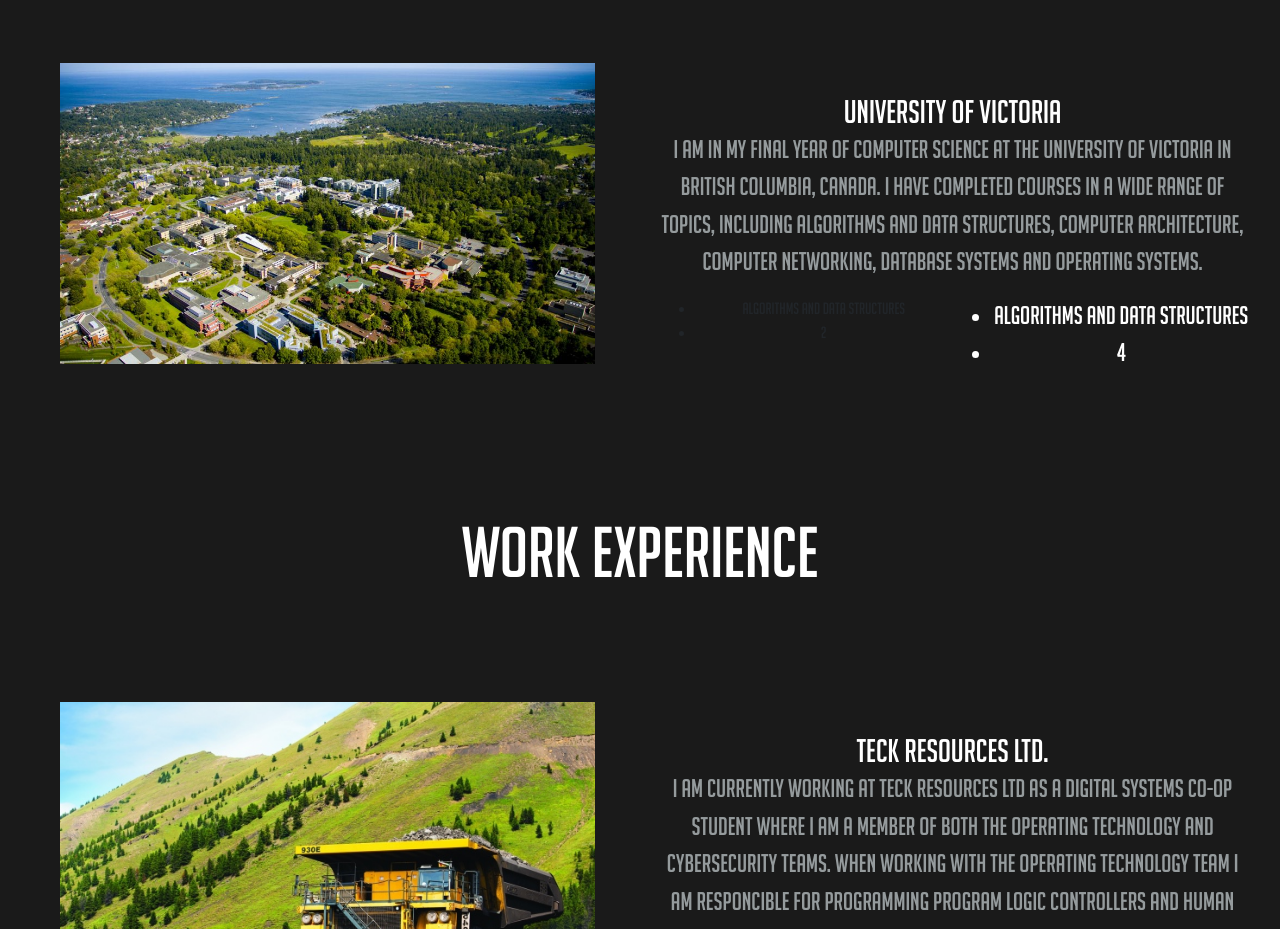
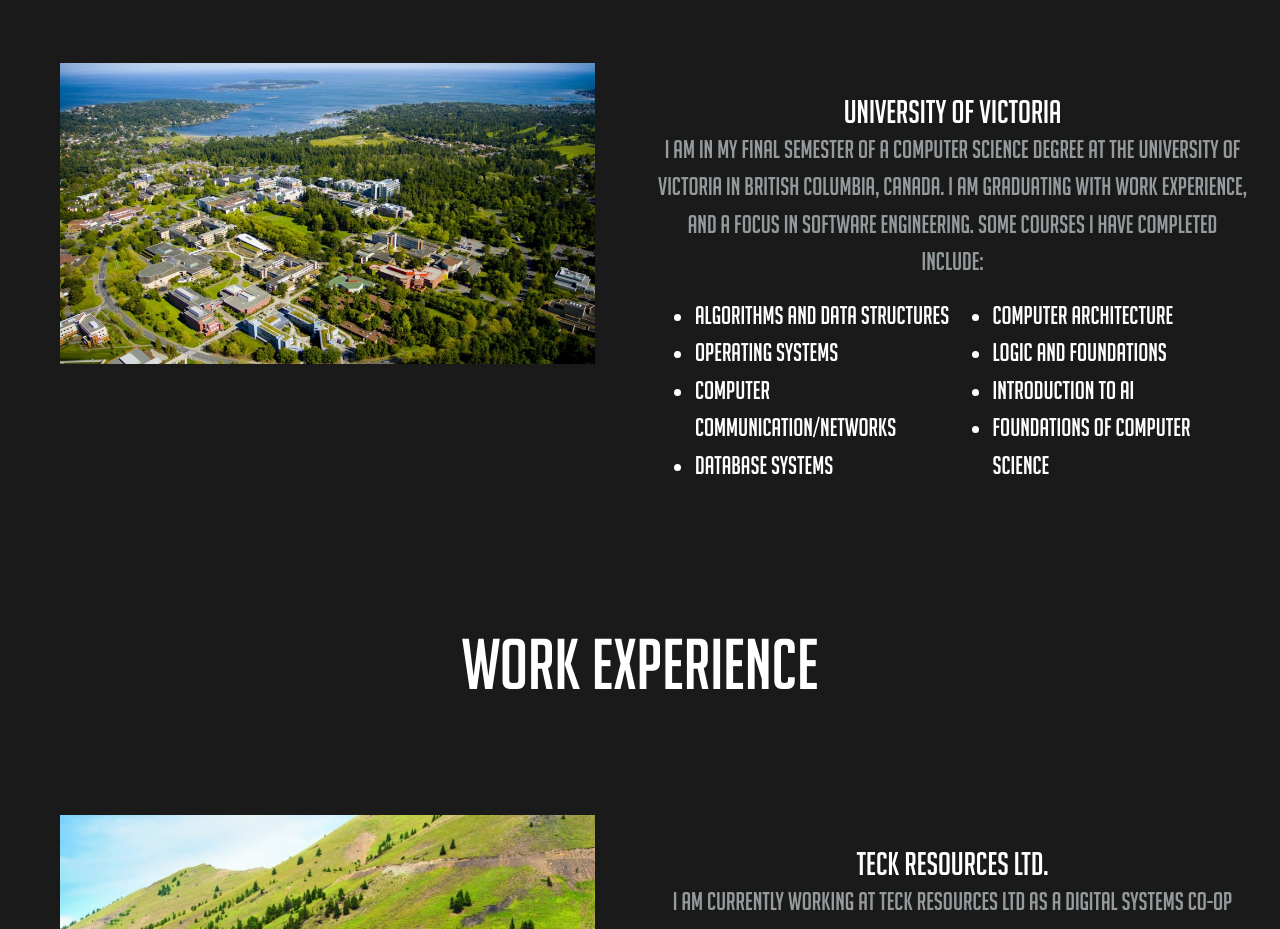
Before and after one commit to DSchriemer/World-War-1-Timeline, a website: page index.html in a window 1280 px wide. Shown: the part 1490-2419 px from the top of the page. Drawn offline with nearby package versions, Linux system fonts and the light colour scheme; a web font is replaced by a local one.

Commit message:
education update

```diff
--- a/assets/particles.json
+++ b/assets/particles.json
@@ -8,7 +8,7 @@
       }
     },
     "color": {
-      "value": "#e84614"
+      "value": ["#e84614","#e84614"]
     },
     "shape": {
       "type": "circle",
--- a/index.html
+++ b/index.html
@@ -99,18 +99,21 @@
       </div>
       <div class="text_col col-xl">
         <h1 id = "2row" class="title_col">University of Victoria</h1>
-        <p class="paragraph_col">I am in my final year of Computer Science at the University of Victoria in British Columbia, Canada. I have completed courses in a wide range of topics, including Algorithms and Data Structures, Computer Architecture, Computer Networking, Database systems and Operating Systems.</p>
-        <ul style="width:50%; float:left;">
-      <li>Algorithms and Data Structures</li>
-      <li>2</li>
+        <p class="paragraph_col">I am in my final semester of a Computer Science degree at the University of Victoria in British Columbia, Canada. I am graduating with Work Experience, and a focus in Software Engineering. Some courses I have completed include:</p>
+
+        <ul style="width:50%; font-size: 25px; color: white; float:left; text-align:left;" >
+           <li>Algorithms and Data Structures</li>
+           <li>Operating Systems</li>
+           <li>Computer Communication/Networks</li>
+           <li>Database Systems</li>
+        </ul>
+
+        <ul style="width:50%; font-size: 25px; color: white; float:left;text-align:left;">
+      <li>Computer Architecture</li>
+      <li>Logic and Foundations</li>
+      <li>Introduction to AI</li>
+      <li>Foundations of Computer Science</li>
    </ul>
-
-   <ul style="width:50%; font-size: 25px; color: white; float:left;">
-      <li>Algorithms and Data Structures</li>
-      <li>4</li>
-   </ul>
-
-
 
       </div>
     </div>
```
